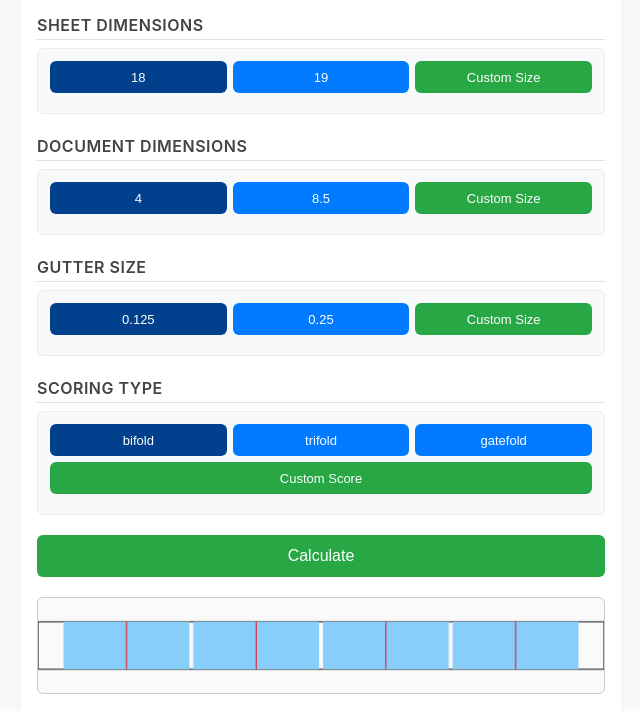
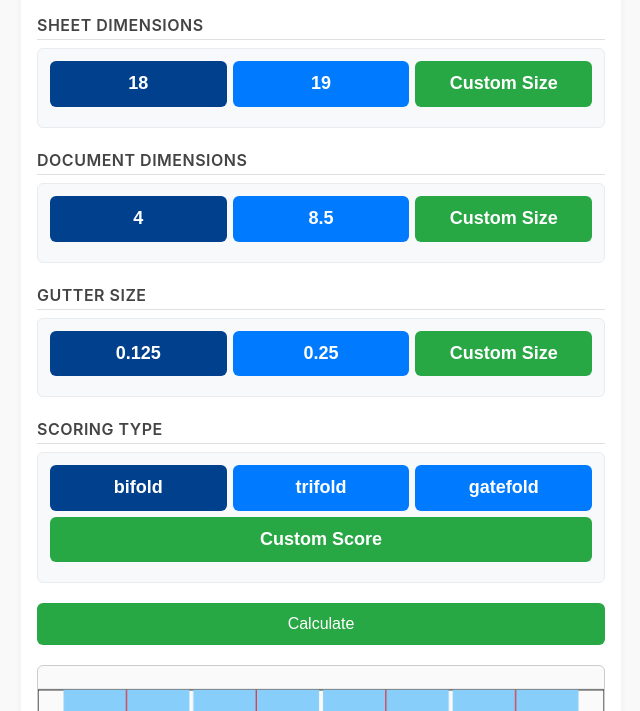
Before and after one commit to PapaJoeu/Kev-s-Score-Calculator-Plus, a plain HTML site: page index.html in a window 1280 px wide. Shown: the part 57-768 px from the top of the page, without its empty margins (319-959 px from the left). Drawn offline with Linux system fonts and the light colour scheme.

Commit message:
refactor(styles): update picker button and input styles for improved usability and aesthetics

```diff
--- a/styles.css
+++ b/styles.css
@@ -78,16 +78,16 @@ button:active {
 /* Picker button styles */
 .picker-btn {
   flex: 1;
-  padding: 8px 4px;
-  font-size: 13px;
-  font-weight: 500;
+  padding: 12px 4px;
+  font-size: 18px;
+  font-weight: 600;
   background-color: #007bff;
   border: none;
   border-radius: 4px;
   color: #fff;
   cursor: pointer;
   transition: background 0.2s ease;
-  min-height: 32px;
+  min-height: 44px;
   display: flex;
   align-items: center;
   justify-content: center;
@@ -498,15 +498,15 @@ input[disabled] {
   flex: 1 1 calc(33.333% - 4px);
   min-width: 60px;
   margin: 0;
-  padding: 8px 4px;
+  padding: 12px 4px;
   text-align: center;
   box-sizing: border-box;
-  min-height: 32px;
+  min-height: 44px;
   display: flex;
   align-items: center;
   justify-content: center;
-  font-size: 13px;
-  font-weight: 500;
+  font-size: 18px;
+  font-weight: 600;
   line-height: 1.2;
 }
 
```
